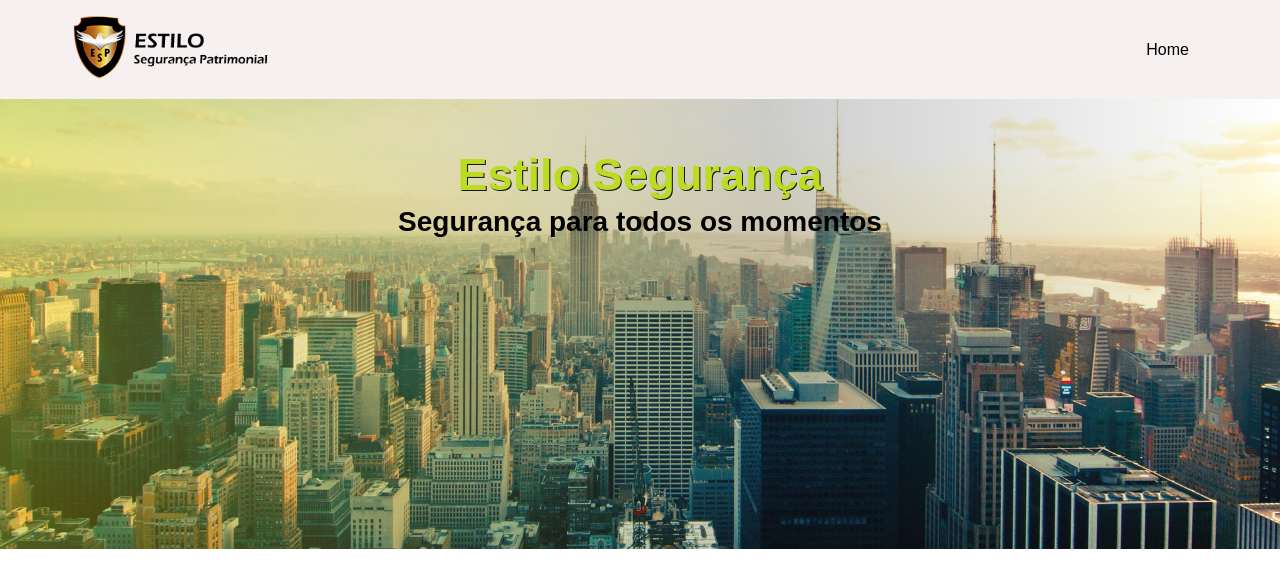
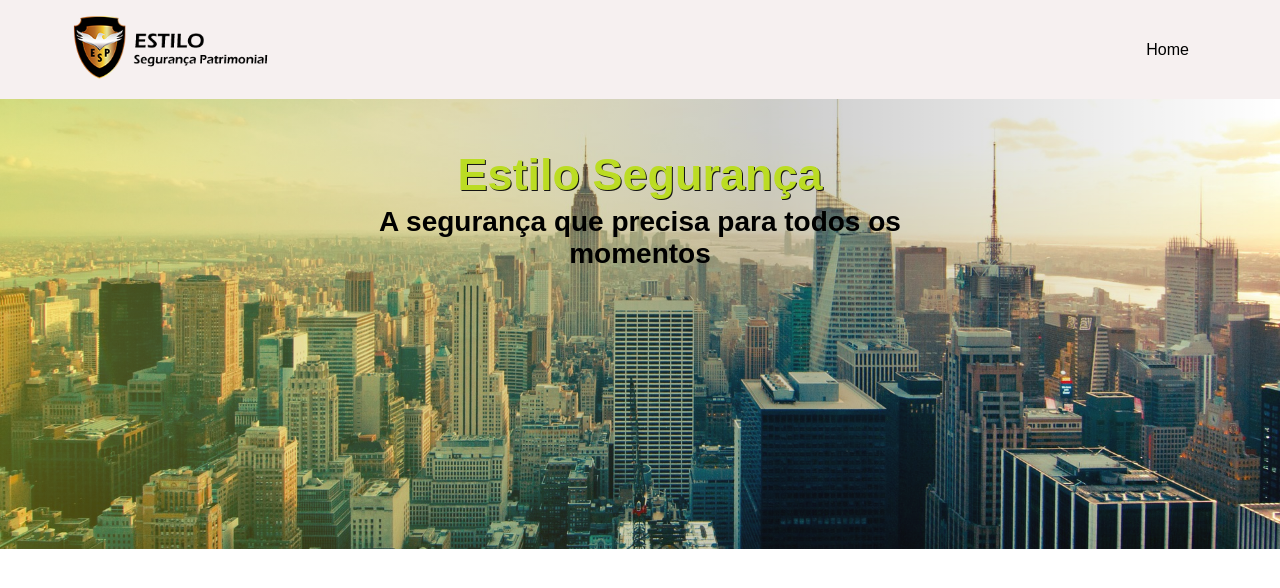
Before and after one commit to rodrigoanastacio/ESP_site, a Next.js app: page / in a window 1280 px wide. Shown: the top 588 px of the page. Built offline with nearby package versions, Linux system fonts and the light colour scheme.

Commit message:
Change text

```diff
--- a/src/pages/components/Hero/index.jsx
+++ b/src/pages/components/Hero/index.jsx
@@ -7,7 +7,7 @@ export default function Hero() {
       <div className={styles.container}>
         <div className={styles.headline}>
           <h1>Estilo Segurança</h1>
-          <p>Segurança para todos os momentos</p>
+          <p>A segurança que precisa para todos os momentos</p>
         </div>
       </div>
     </div>
```
